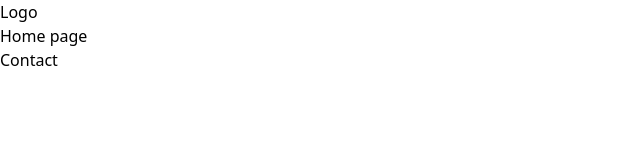
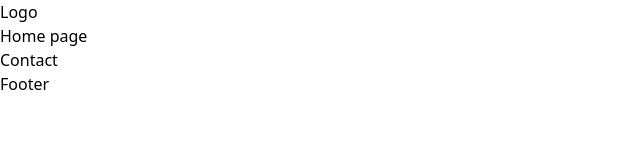
Before and after one commit to AydosNB/landing-web-site, a plain HTML site: page index.html in a window 1280 px wide. Shown: the full height of the page, 0-640 px from the left. Drawn offline with nearby package versions, Linux system fonts and the light colour scheme.

Commit message:
update footer

```diff
--- a/index.html
+++ b/index.html
@@ -33,7 +33,7 @@
 
     <!-- Footer section start -->
      <section id="footer">
-
+      <h1>Footer</h1>
      </section>
     <!-- Footer section end -->
 
```
